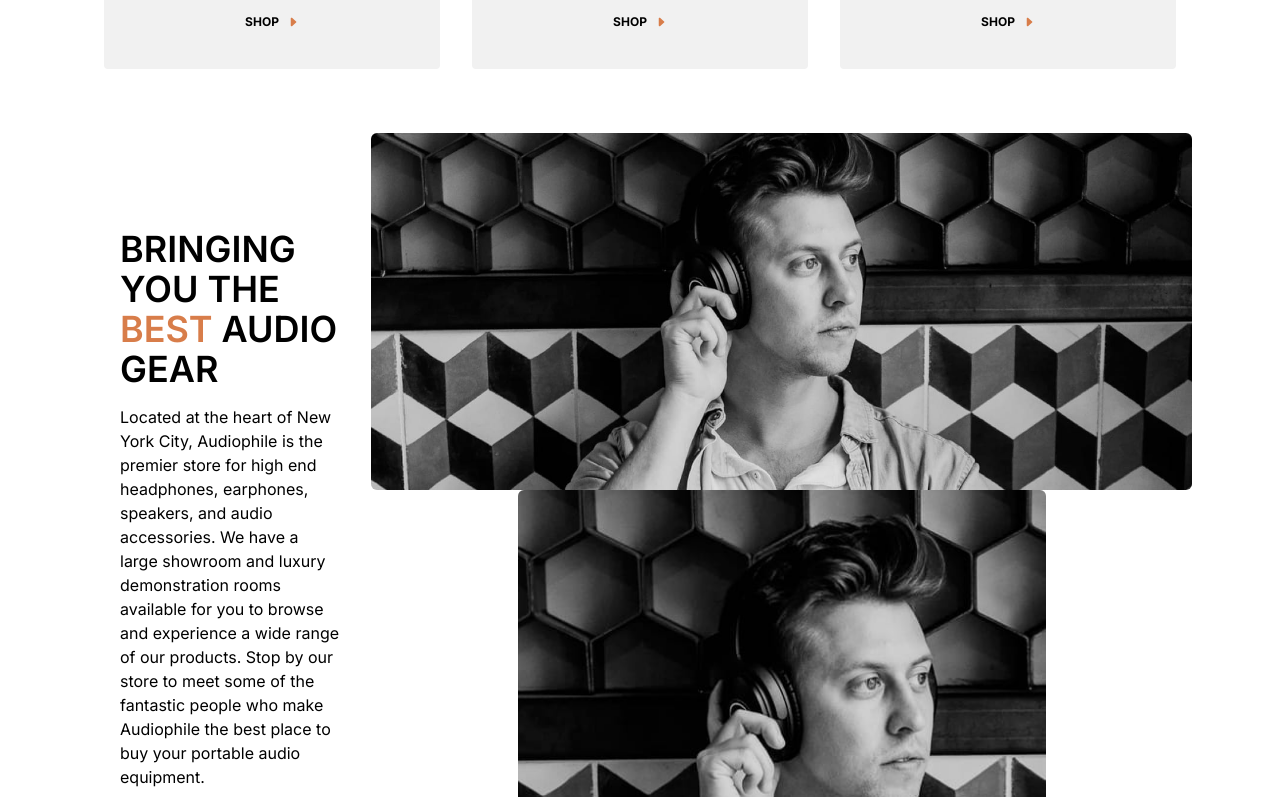
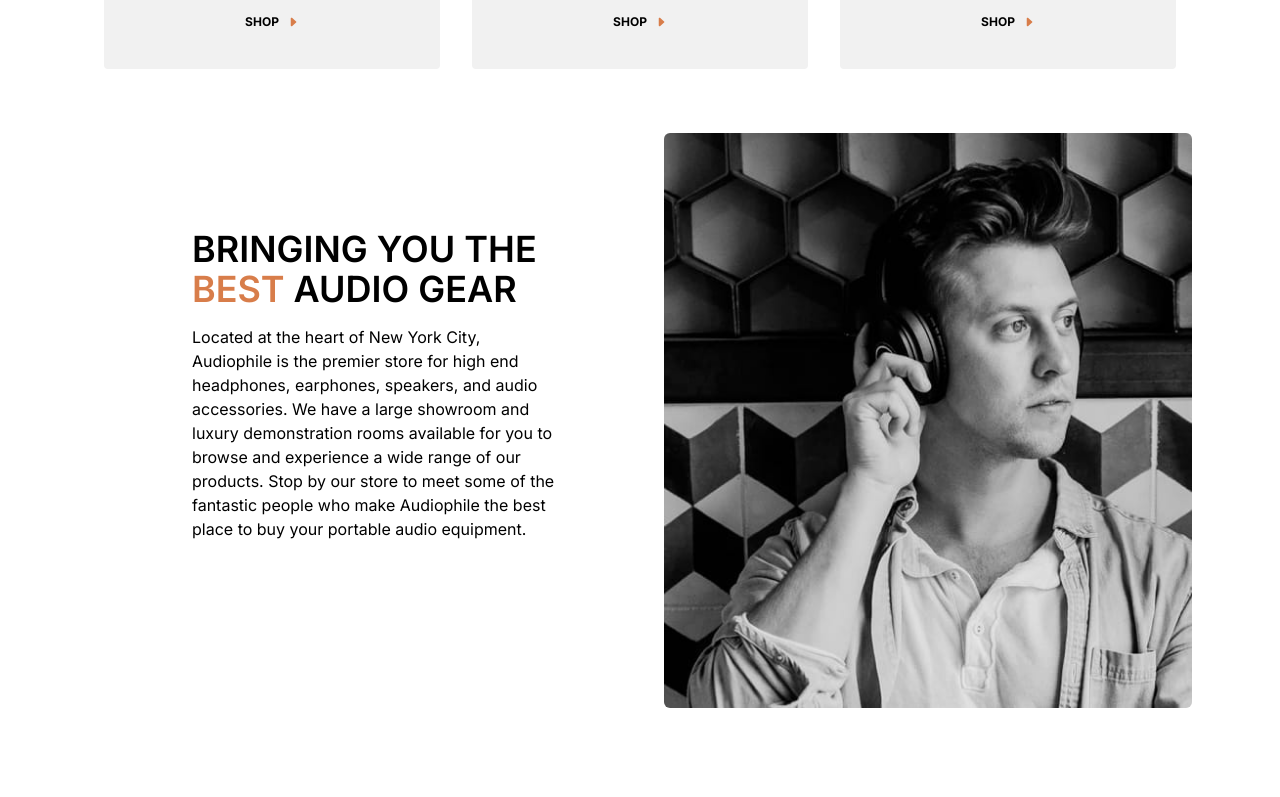
Before and after one commit to john-mathis/Audiophile, a Next.js app: page /speakers in a window 1280 px wide. Shown: the part 2363-3160 px from the top of the page. Built offline with nearby package versions, Linux system fonts and the light colour scheme.

Commit message:
best audio edits

```diff
--- a/app/components/BestAudio/BestAudio.tsx
+++ b/app/components/BestAudio/BestAudio.tsx
@@ -16,7 +16,7 @@ const BestAudio = () => {
         />
         {/* Tablet Image */}
         <img
-          className="m-auto rounded-md hidden md:flex"
+          className="m-auto rounded-md hidden md:flex lg:hidden"
           src={BestGearMed.src}
           alt=""
         />
@@ -27,6 +27,7 @@ const BestAudio = () => {
           alt=""
         />
       </picture>
+
       <div className="md:w-[35rem] xl:w-[27rem] mx-auto md:my-12 order-1 text-center lg:text-left lg:p-8">
         <p className="uppercase text-3xl md:text-4xl my-4 font-semibold">
           Bringing you the <span className="text-[--dark-orange]">best </span>
```
